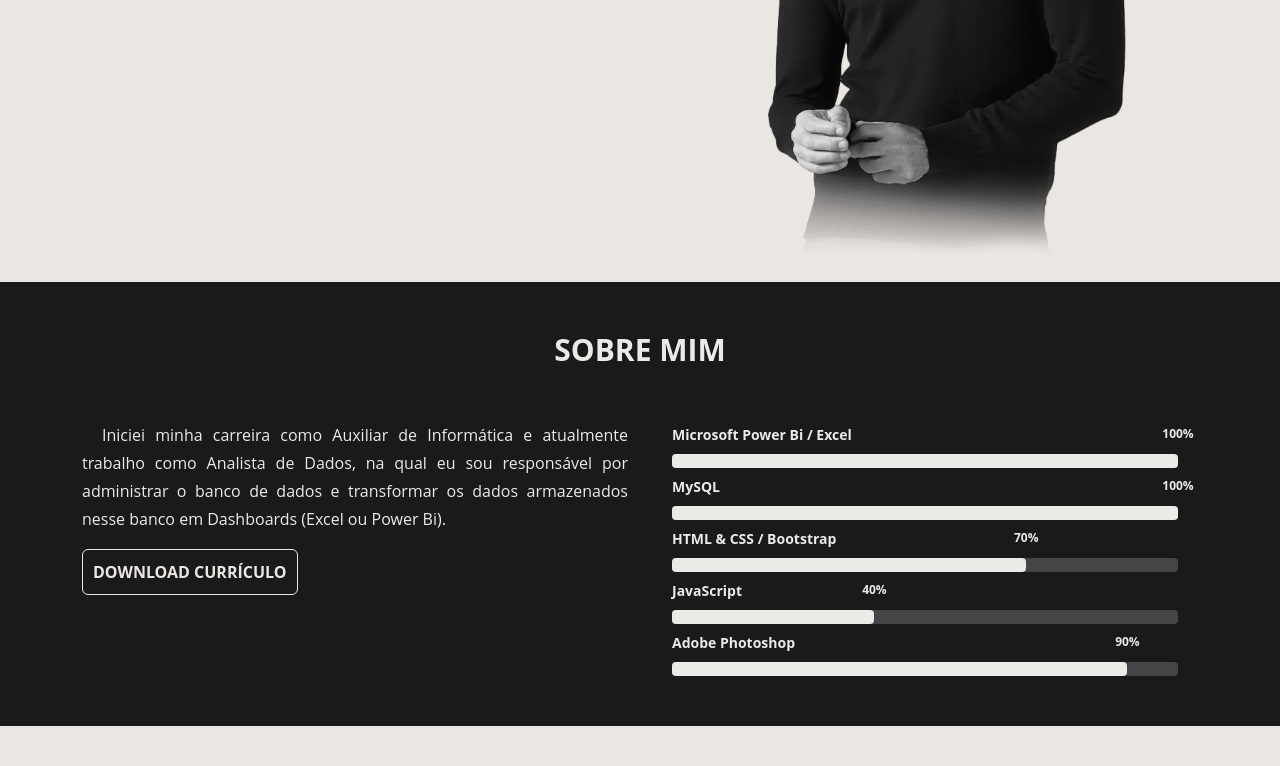
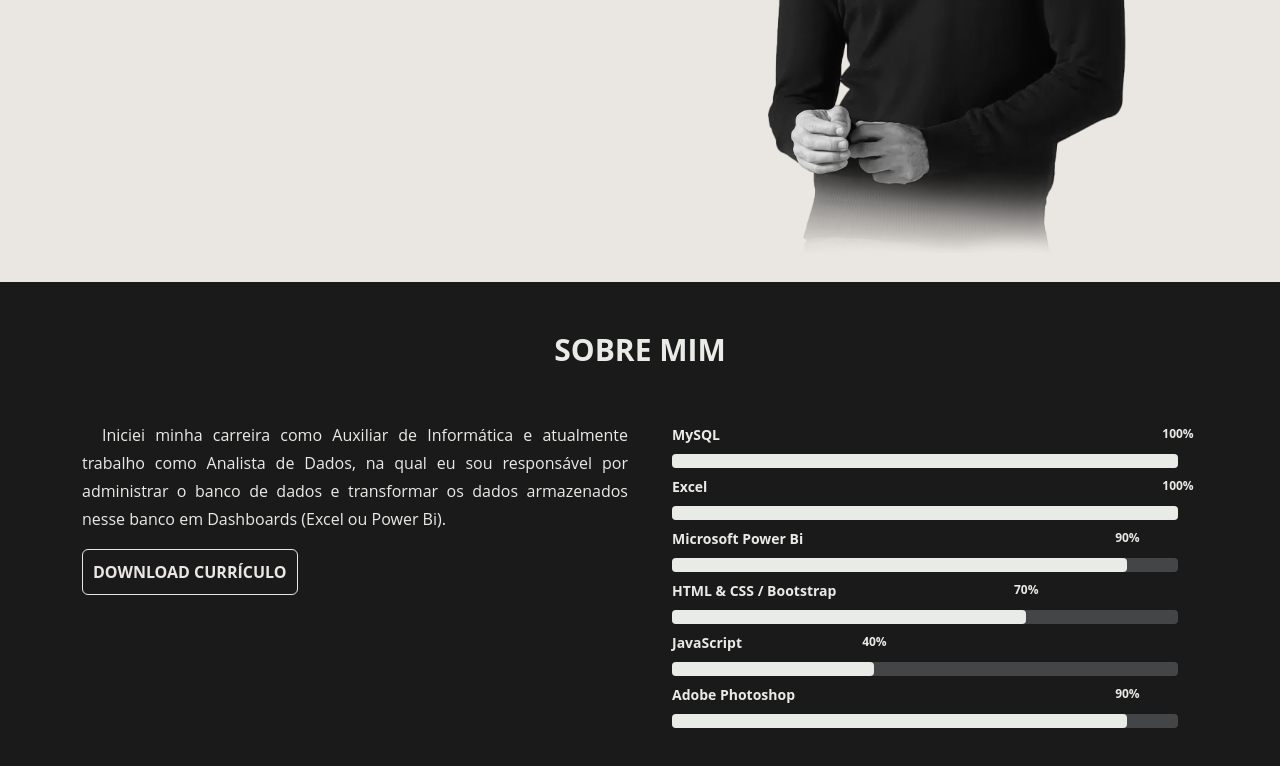
Before and after one commit to PrunoSan/my-portfolio, a plain HTML site: page index.html in a window 1280 px wide. Shown: the part 518-1284 px from the top of the page. Drawn offline with nearby package versions, Linux system fonts and the light colour scheme.

Commit message:
V9 Atualização Info

```diff
--- a/index.html
+++ b/index.html
@@ -123,7 +123,7 @@
 				<div class="col-lg-6">
 					<div class="skills">
 						<div class="skill">
-							<div class="skill-name">Microsoft Power Bi / Excel</div>
+							<div class="skill-name">MySQL</div>
 							<div class="skill-bar">
 								<div class="skill-per" per="100%" style="max-width:100%"></div>
 							</div>
@@ -131,9 +131,17 @@
 					</div>
 					<div class="skills">
 						<div class="skill">
-							<div class="skill-name">MySQL</div>
+							<div class="skill-name">Excel</div>
 							<div class="skill-bar">
 								<div class="skill-per" per="100%" style="max-width:100%"></div>
+							</div>
+						</div>
+					</div>
+					<div class="skills">
+						<div class="skill">
+							<div class="skill-name">Microsoft Power Bi</div>
+							<div class="skill-bar">
+								<div class="skill-per" per="90%" style="max-width:90%"></div>
 							</div>
 						</div>
 					</div>
```
